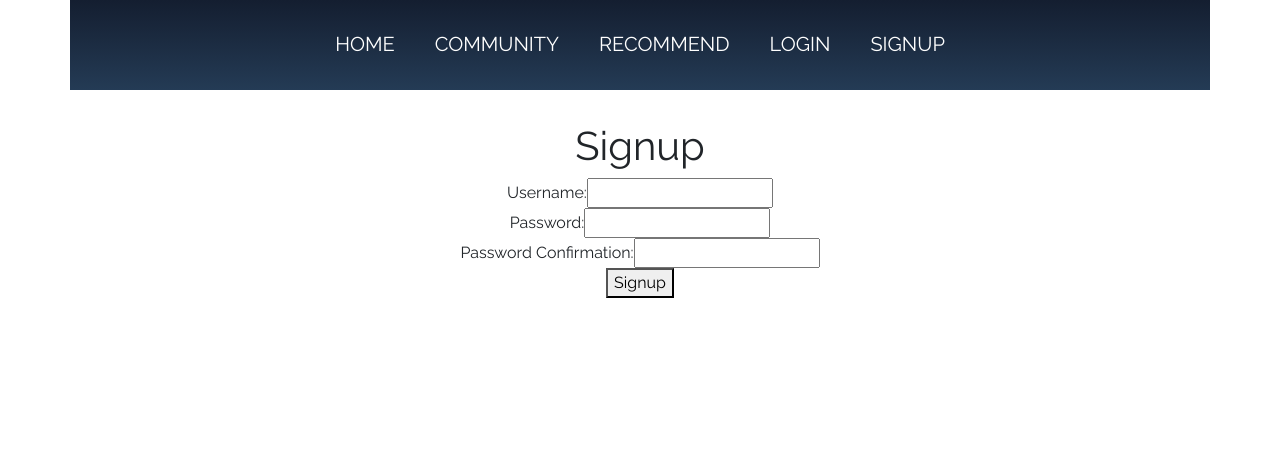
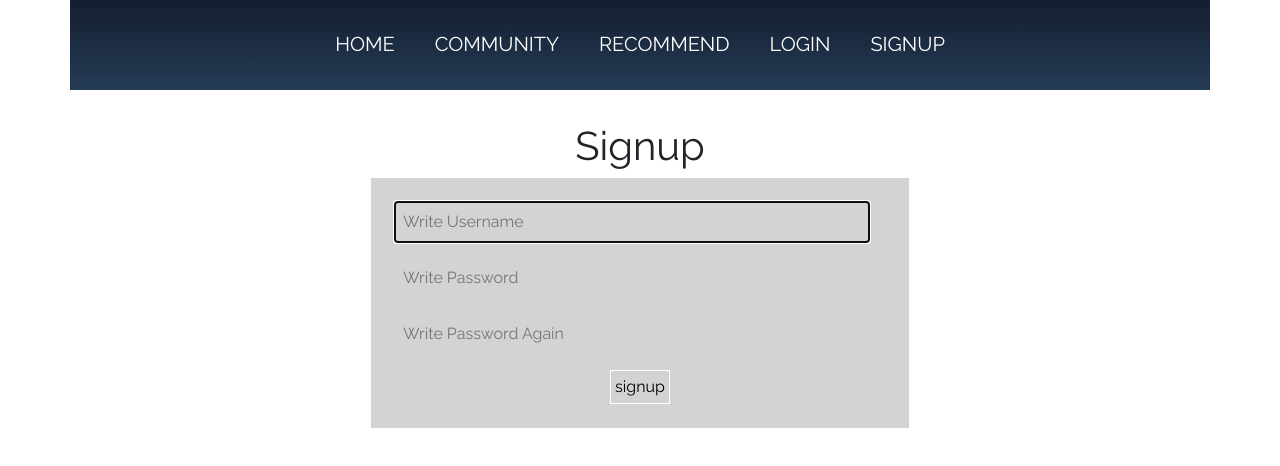
Before and after one commit to sc-choi2022/Django_Project, a Vue app in the folder vue-front/: page /signup in a window 1280 px wide. Shown: the top 466 px of the page. Built offline with nearby package versions, Linux system fonts and the light colour scheme.

Commit message:
vue_front_login_logout

```diff
--- a/vue-front/src/views/LoginView.vue
+++ b/vue-front/src/views/LoginView.vue
@@ -2,22 +2,13 @@
   <div>
     <div class="container">
       <h1>Login</h1>
-
-      <!-- <account-error-list v-if="authError"></account-error-list> -->
-
-
+      <account-error-list v-if="authError"></account-error-list>
       <form @submit.prevent="login(credentials)">
-        <div>
-          <label for="username">username: </label>
-          <input v-model="credentials.username" type="text" id="username" required />
+        <div class="login-form">
+          <input v-model="credentials.username" type="text" id="username" class="login-username" autofocus="true" required="true" placeholder="Username" />
+          <input v-model="credentials.password" type="password" id="password" class="login-password" required="true" placeholder="Password" />
+          <input type="submit" name="Login" value="Login" class="login-submit" />
         </div>
-
-        <div>
-          <label for="password">password: </label>
-          <input v-model="credentials.password" type="password" id="password" required />
-        </div>
-
-        <button>Login</button>
       </form>
     </div>
   </div>
@@ -49,4 +40,48 @@
   }
 </script>
 
-<style></style>
+<style scoped>
+  div.container
+  {
+    font-family: Raleway;
+    margin: 0 auto;
+    padding: 2em;
+    text-align: center;
+  }
+  body, html {
+  height: 100%;
+  }
+  body {
+  font-weight: 100;
+  display: flex;
+  overflow: hidden;
+  }
+  .login-form {
+    background: lightgray;
+    min-height: 10rem;
+    margin: auto;
+    max-width: 50%;
+    padding: .5rem;
+  }
+
+  .login-username, .login-password {
+    background: transparent;
+    margin: 40rem;
+    border: 0 solid;
+    border-bottom: 1px solid rgba(white, .5);
+    display: block;
+    margin: 1rem;
+    padding: .5rem;
+    transition: 250ms;
+    width: calc(100% - 3rem);
+  }
+  .login-submit {
+    border: 1px solid white;
+    background: transparent;
+    display: block;
+    margin: 1rem auto;
+    min-width: 1px;
+    padding: .25rem;
+    transition: 250ms;
+  }
+</style>
--- a/vue-front/src/views/SignupView.vue
+++ b/vue-front/src/views/SignupView.vue
@@ -2,24 +2,13 @@
   <div>
     <div class="container">
       <h1>Signup</h1>
-
       <!-- <account-error-list v-if="authError"></account-error-list> -->
-
       <form @submit.prevent="signup(credentials)">
-        <div>
-          <label for="username">Username: </label>
-          <input  v-model="credentials.username" type="text" id="username" required/>
-        </div>
-        <div>
-          <label for="password1">Password: </label>
-          <input v-model="credentials.password1" type="password" id="password1" required />
-        </div>
-        <div>
-          <label for="password2">Password Confirmation:</label>
-          <input v-model="credentials.password2" type="password" id="password2" required />
-        </div>
-        <div>
-          <button>Signup</button>
+        <div class="signup-form">
+          <input v-model="credentials.username" type="text" id="username" class="signup-username" autofocus="true" required="true" placeholder="Write Username" />
+          <input v-model="credentials.password1" type="password" id="password1" class="signup-password" required="true" placeholder="Write Password" />
+          <input v-model="credentials.password2" type="password" id="password2" class="signup-password" required="true" placeholder="Write Password Again" />
+          <input type="submit" name="signup" value="signup" class="signup-submit" />
         </div>
       </form>
     </div>
@@ -53,4 +42,48 @@
   }
 </script>
 
-<style></style>
+<style scoped>
+  div.container
+  {
+    font-family: Raleway;
+    margin: 0 auto;
+    padding: 2em;
+    text-align: center;
+  }
+  body, html {
+  height: 100%;
+  }
+  body {
+  font-weight: 100;
+  display: flex;
+  overflow: hidden;
+  }
+  .signup-form {
+    background: lightgray;
+    min-height: 10rem;
+    margin: auto;
+    max-width: 50%;
+    padding: .5rem;
+  }
+
+  .signup-username, .signup-password {
+    background: transparent;
+    margin: 40rem;
+    border: 0 solid;
+    border-bottom: 1px solid rgba(white, .5);
+    display: block;
+    margin: 1rem;
+    padding: .5rem;
+    transition: 250ms;
+    width: calc(100% - 3rem);
+  }
+  .signup-submit {
+    border: 1px solid white;
+    background: transparent;
+    display: block;
+    margin: 1rem auto;
+    min-width: 1px;
+    padding: .25rem;
+    transition: 250ms;
+  }
+</style>
```
Also changed, not shown: vue-front/src/assets/item2.png, 1 other file (tests, documents, lock files or other folders).
